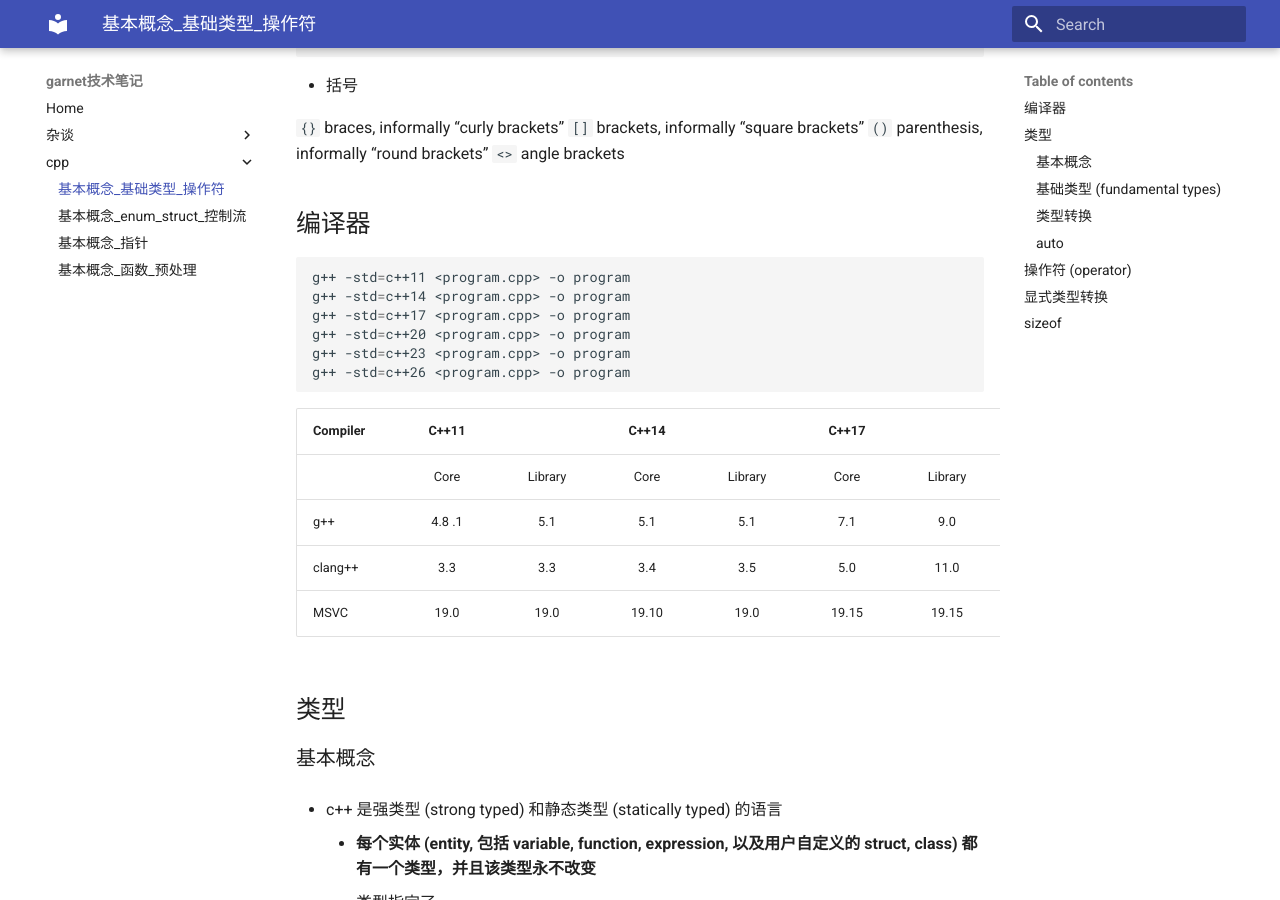
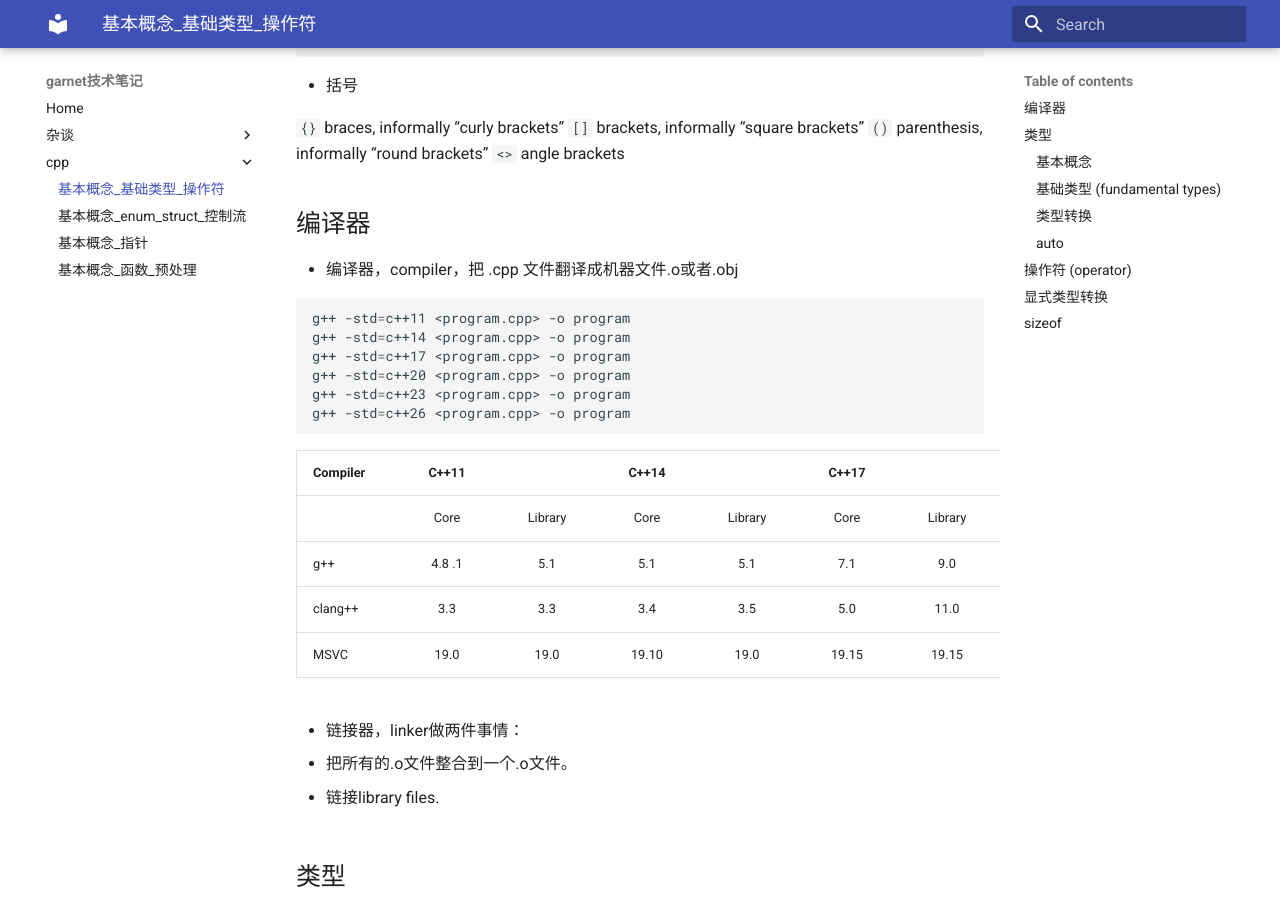
Before and after one commit to ymma98/technotes, an MkDocs documentation site: the page built from docs/cpp/基本概念_基础类型_操作符.md, in a window 1280 px wide and 900 px high, scrolled down 1071 px. Built offline with MkDocs 1.6.1 and Material for MkDocs 9.7.7, drawn with Linux system fonts in a browser that asks for light colours; formulas are drawn with MathJax 3.

Commit message:
docs/cpp/基本概念_基础类型_操作符.md updated from https://stackedit.cn/

````diff
--- a/docs/cpp/基本概念_基础类型_操作符.md
+++ b/docs/cpp/基本概念_基础类型_操作符.md
@@ -42,6 +42,9 @@ char c;
 
 ## 编译器
 
+
+* 编译器，compiler，把 .cpp 文件翻译成机器文件.o或者.obj
+
 ```bash
 g++ -std=c++11 <program.cpp> -o program
 g++ -std=c++14 <program.cpp> -o program
@@ -57,6 +60,16 @@ g++ -std=c++26 <program.cpp> -o program
 | g++ | 4.8 .1 | 5.1 | 5.1 | 5.1 | 7.1 | 9.0 | 11+ | 11+ |
 | clang++ | 3.3 | 3.3 | 3.4 | 3.5 | 5.0 | 11.0 | 16+ | 16+ |
 | MSVC | 19.0 | 19.0 | 19.10 | 19.0 | 19.15 | 19.15 | 19.29+ | 19.29 |
+
+
+* 链接器，linker做两件事情：
+
+1. 把所有的.o文件整合到一个.o文件。
+
+2. 链接library files.
+
+
+
 
 
 ## 类型
````
Also changed, not shown: other parts of docs/cpp/基本概念_基础类型_操作符.md (+1 -1 lines).
